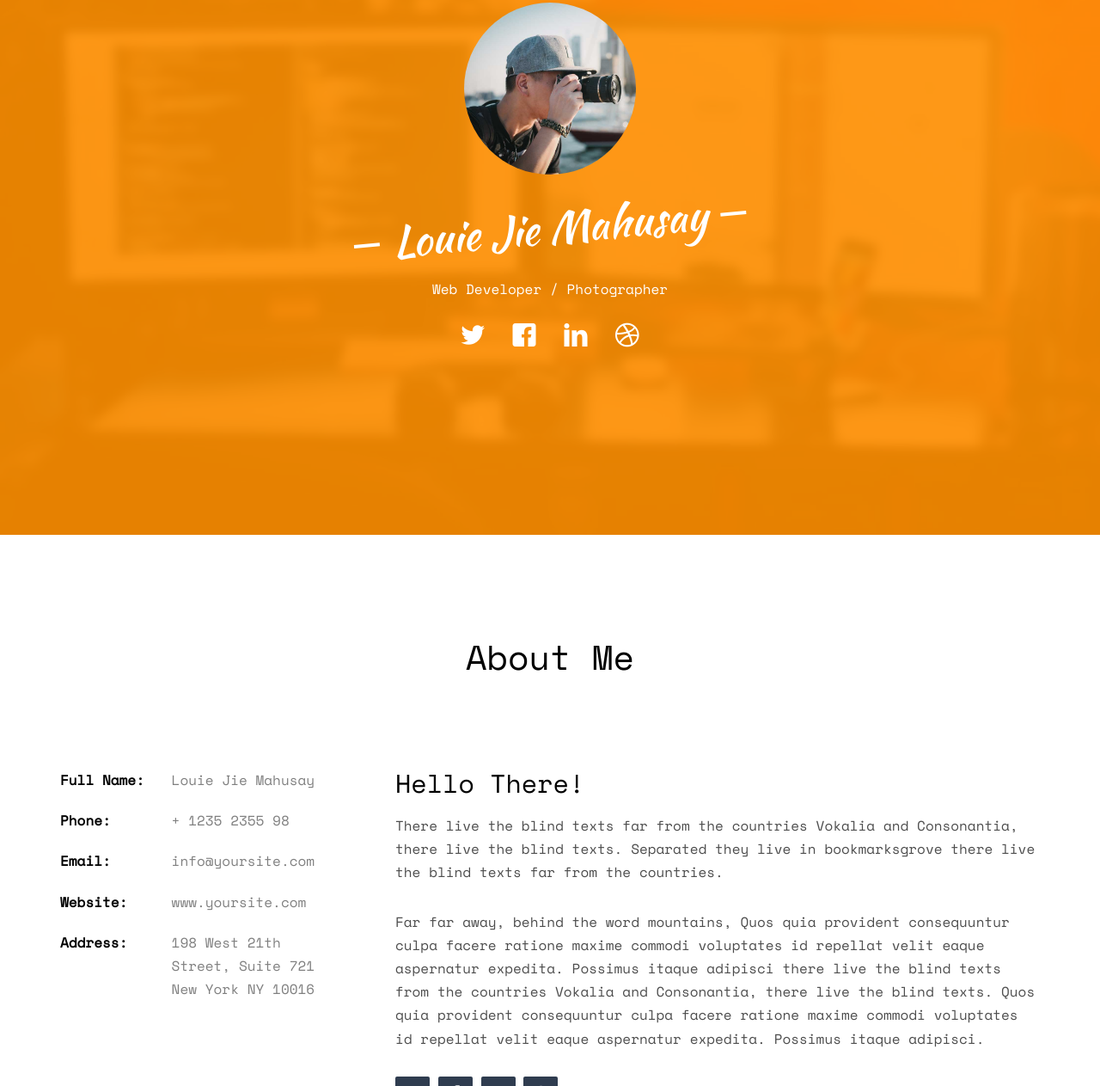
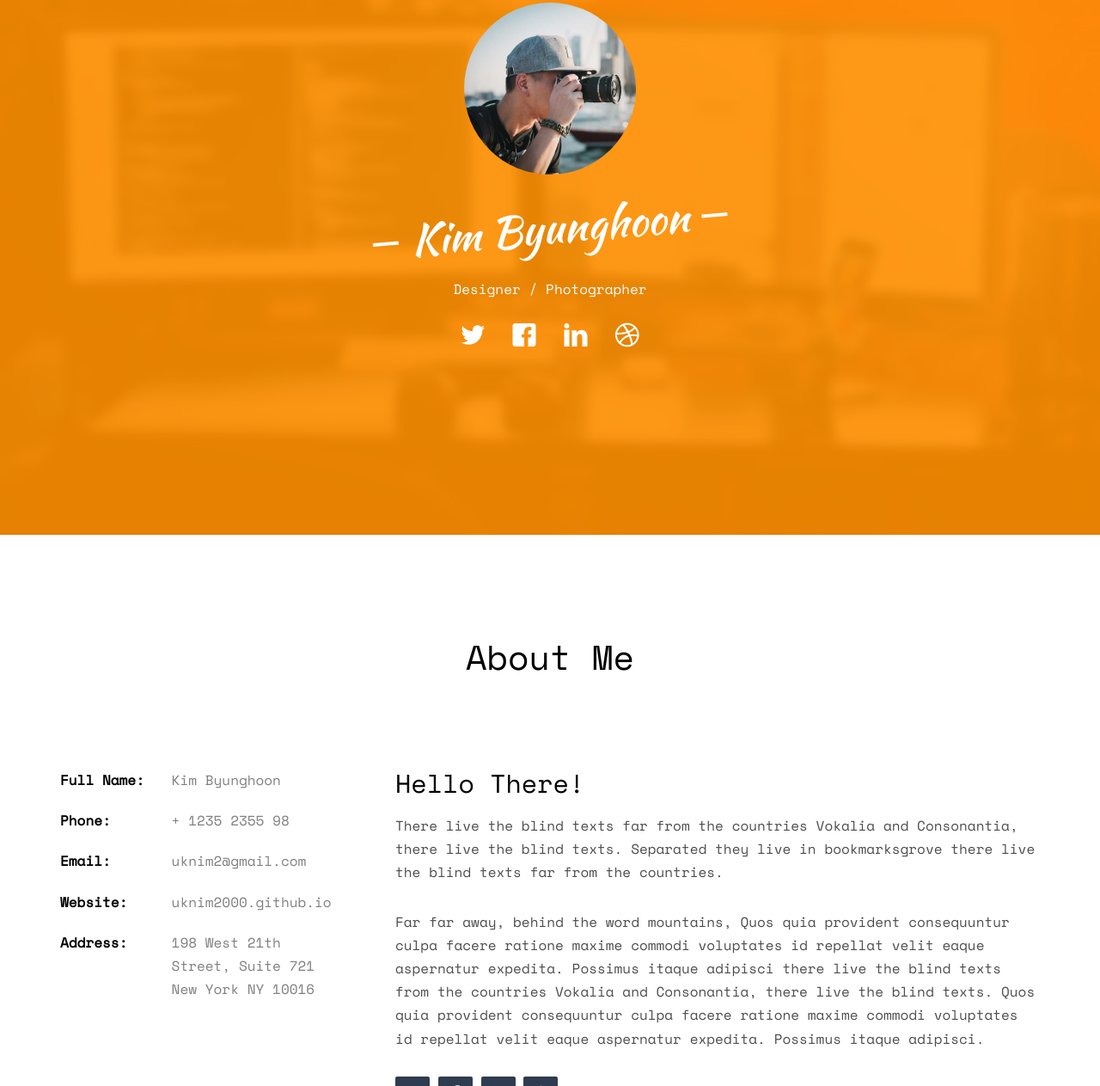
Before and after one commit to uknim2000/uknim2000.github.io, a plain HTML site: page index.html in a window 1280 px wide. Shown: the part 178-1441 px from the top of the page at 86% size. Drawn offline with nearby package versions, Linux system fonts and the light colour scheme; some packages are replaced by stand-ins of ours; no server answers; files whose address does not match are found by name.

Commit message:
1차 수정

```diff
--- a/index.html
+++ b/index.html
@@ -68,8 +68,8 @@
 					<div class="display-t js-fullheight">
 						<div class="display-tc js-fullheight animate-box" data-animate-effect="fadeIn">
 							<div class="profile-thumb" style="background: url(images/user-3.jpg);"></div>
-							<h1><span>Louie Jie Mahusay</span></h1>
-							<h3><span>Web Developer / Photographer</span></h3>
+							<h1><span>Kim Byunghoon</span></h1>
+							<h3><span>Designer / Photographer</span></h3>
 							<p>
 								<ul class="fh5co-social-icons">
 									<li><a href="#"><i class="icon-twitter2"></i></a></li>
@@ -95,10 +95,10 @@
 			<div class="row">
 				<div class="col-md-4">
 					<ul class="info">
-						<li><span class="first-block">Full Name:</span><span class="second-block">Louie Jie Mahusay</span></li>
+						<li><span class="first-block">Full Name:</span><span class="second-block">Kim Byunghoon</span></li>
 						<li><span class="first-block">Phone:</span><span class="second-block">+ 1235 2355 98</span></li>
-						<li><span class="first-block">Email:</span><span class="second-block">info@yoursite.com</span></li>
-						<li><span class="first-block">Website:</span><span class="second-block">www.yoursite.com</span></li>
+						<li><span class="first-block">Email:</span><span class="second-block">uknim2@gmail.com</span></li>
+						<li><span class="first-block">Website:</span><span class="second-block">uknim2000.github.io</span></li>
 						<li><span class="first-block">Address:</span><span class="second-block">198 West 21th Street, Suite 721 New York NY 10016</span></li>
 					</ul>
 				</div>
```
